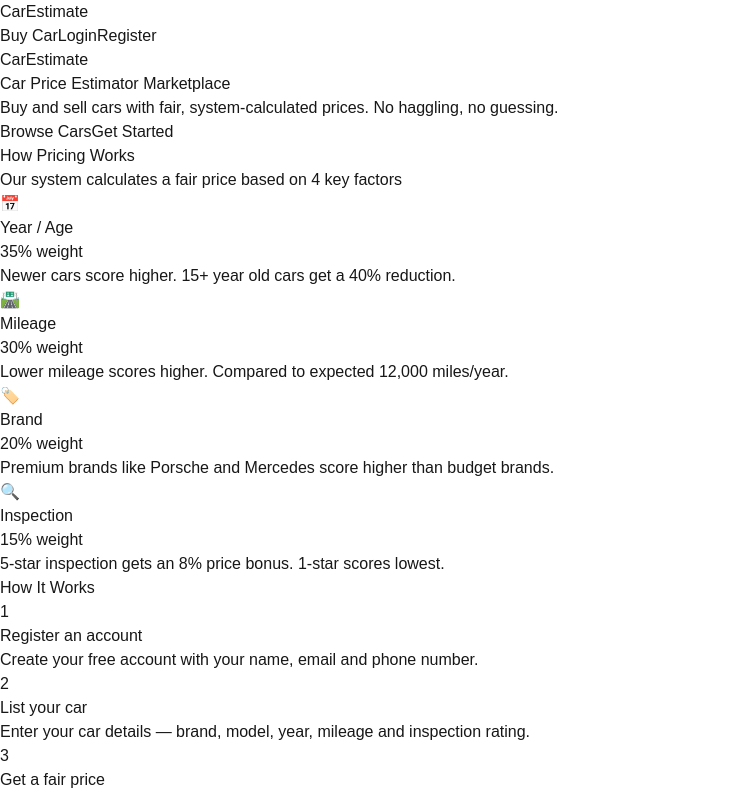
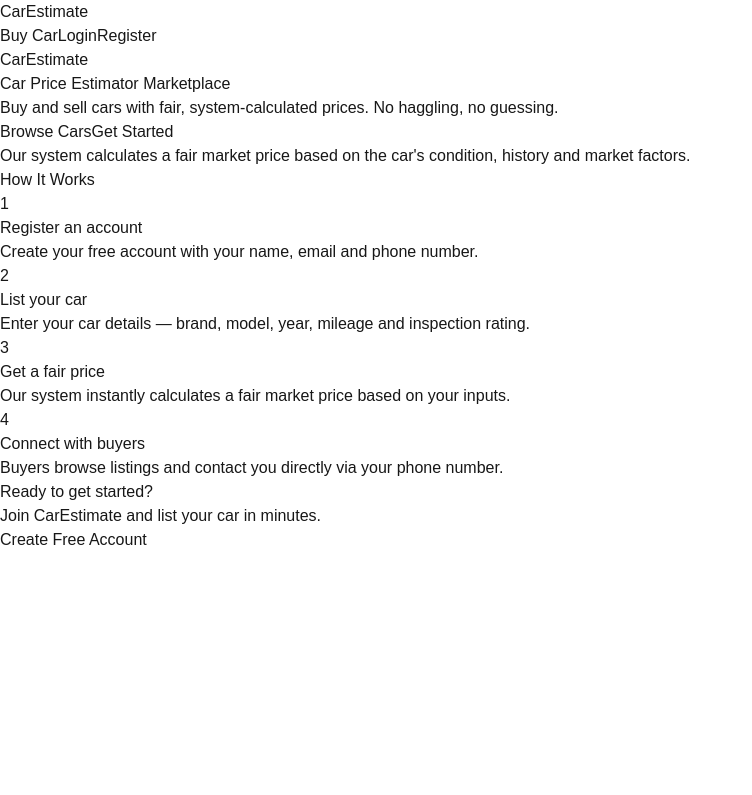
Before and after one commit to bhutta794/carestimate-Web-Programming-Practical-Project, a Next.js app: page / in a window 1280 px wide. Shown: the top 795 px of the page, without its empty margins (0-752 px from the left). Built offline with nearby package versions, Linux system fonts and the light colour scheme; no server answers.

Commit message:
fix: remove weightage percentages from home page

```diff
--- a/app/page.tsx
+++ b/app/page.tsx
@@ -33,40 +33,8 @@
 
       {/* How Price is Calculated */}
       <div className="max-w-5xl mx-auto px-4 py-16">
-        <h2 className="text-3xl font-bold text-center mb-4">How Pricing Works</h2>
-        <p className="text-center text-gray-500 mb-12">
-          Our system calculates a fair price based on 4 key factors
-        </p>
+        <h2 className="text-3xl font-bold text-center mb-4">Our system calculates a fair market price based on the car's condition, history and market factors.</h2>
 
-        <div className="grid grid-cols-1 sm:grid-cols-2 lg:grid-cols-4 gap-6">
-          <div className="bg-white rounded-lg shadow p-6 text-center">
-            <div className="text-4xl mb-3">📅</div>
-            <h3 className="font-bold text-lg mb-1">Year / Age</h3>
-            <p className="text-blue-600 font-semibold mb-2">35% weight</p>
-            <p className="text-gray-500 text-sm">Newer cars score higher. 15+ year old cars get a 40% reduction.</p>
-          </div>
-
-          <div className="bg-white rounded-lg shadow p-6 text-center">
-            <div className="text-4xl mb-3">🛣️</div>
-            <h3 className="font-bold text-lg mb-1">Mileage</h3>
-            <p className="text-blue-600 font-semibold mb-2">30% weight</p>
-            <p className="text-gray-500 text-sm">Lower mileage scores higher. Compared to expected 12,000 miles/year.</p>
-          </div>
-
-          <div className="bg-white rounded-lg shadow p-6 text-center">
-            <div className="text-4xl mb-3">🏷️</div>
-            <h3 className="font-bold text-lg mb-1">Brand</h3>
-            <p className="text-blue-600 font-semibold mb-2">20% weight</p>
-            <p className="text-gray-500 text-sm">Premium brands like Porsche and Mercedes score higher than budget brands.</p>
-          </div>
-
-          <div className="bg-white rounded-lg shadow p-6 text-center">
-            <div className="text-4xl mb-3">🔍</div>
-            <h3 className="font-bold text-lg mb-1">Inspection</h3>
-            <p className="text-blue-600 font-semibold mb-2">15% weight</p>
-            <p className="text-gray-500 text-sm">5-star inspection gets an 8% price bonus. 1-star scores lowest.</p>
-          </div>
-        </div>
       </div>
 
       {/* How it works steps */}
```
